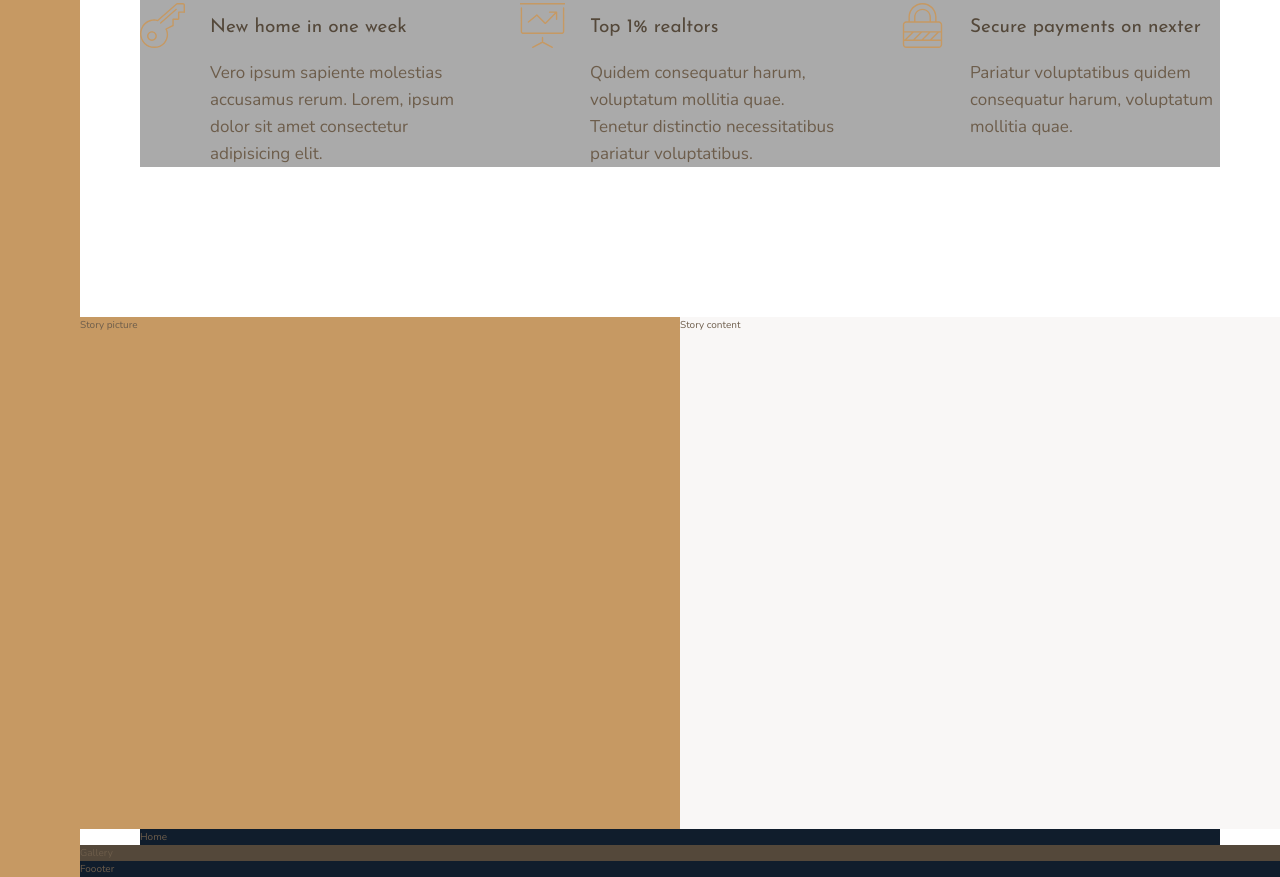
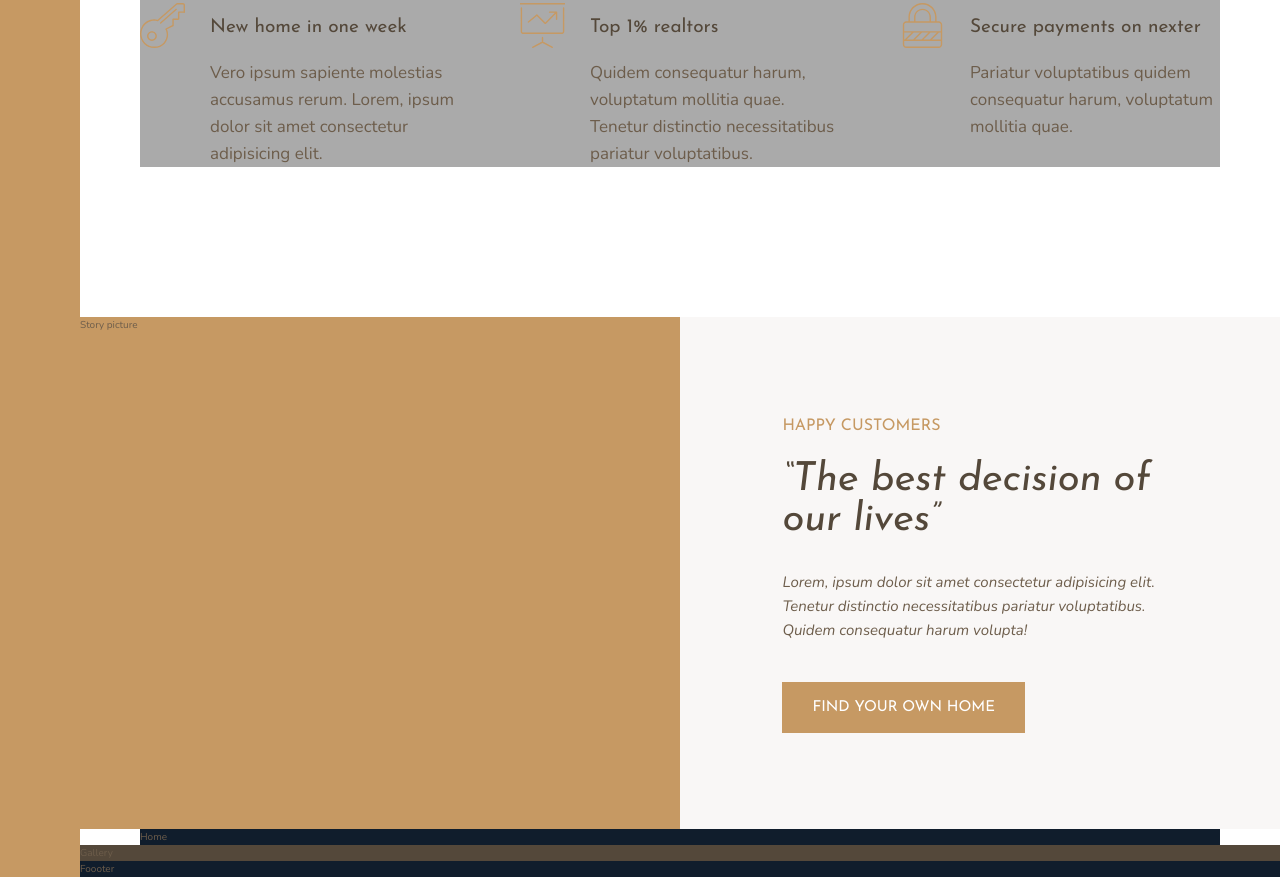
Before and after one commit to patrykpilek/Nexter, a website: page index.html in a window 1280 px wide. Shown: the part 991-1868 px from the top of the page. Drawn offline with nearby package versions, Linux system fonts and the light colour scheme.

Commit message:
Story section - content part.

```diff
--- a/img/text.txt
+++ /dev/null
@@ -1,3 +0,0 @@
---- Stories
-
-Lorem, ipsum dolor sit amet consectetur adipisicing elit. Tenetur distinctio necessitatibus pariatur voluptatibus. Quidem consequatur harum volupta!
--- a/index.html
+++ b/index.html
@@ -79,7 +79,13 @@
         </div>
 
         <div class="story__content">
-            Story content
+            <h3 class="heading-3 mb-sm">Happy Customers</h3>
+            <h2 class="heading-2 heading-2--dark mb-md">&ldquo;The best decision of our lives&rdquo;</h2>
+            <p class="story__text">
+                Lorem, ipsum dolor sit amet consectetur adipisicing elit. Tenetur distinctio necessitatibus pariatur voluptatibus. Quidem
+                consequatur harum volupta!
+            </p>
+            <button class="btn">Find your own home</button>
         </div>
 
         <section class="homes">
--- a/sass/_story.scss
+++ b/sass/_story.scss
@@ -7,6 +7,25 @@
     &__content {
         background-color: $color-grey-light-1;
         grid-column: col-start 5 / full-end;
+
+        padding: 6rem 8vw;
+        /*
+        // Flexbox
+        display: flex;
+        flex-direction: column;
+        justify-content: center;
+        align-items: flex-start;
+        */
+        // Grid
+        display: grid;
+        align-content: center;
+        justify-items: start;
+    }
+
+    &__text {
+        font-size: 1.5rem;
+        font-style: italic;
+        margin-bottom: 4rem;
     }
 
 }
--- a/sass/_typography.scss
+++ b/sass/_typography.scss
@@ -9,10 +9,24 @@
 
 .heading-2 {
     @extend %heading;
+    font-size: 4rem;
+    font-style: italic;
+    line-height: 1;
+
+    &--light {
+        color: $color-grey-light-1
+    }
+
+    &--dark {
+        color: $color-grey-dark-1;
+    }
 }
 
 .heading-3 {
     @extend %heading;
+    font-size: 1.6rem;
+    color: $color-primary;
+    text-transform: uppercase;
 }
 
 .heading-4 {
@@ -27,3 +41,36 @@
         color: $color-grey-dark-1;
     }
 }
+
+.btn {
+    background-color: $color-primary;
+    color: #fff;
+    border: none;
+    border-radius: 0;
+    font-family: $font-display;
+    font-size: 1.5rem;
+    text-transform: uppercase;
+    padding: 1.8rem 3rem;
+    cursor: pointer;
+    transition: all .2s;
+
+    &:hover {
+        background-color: $color-primary-dark;
+    }
+}
+
+.mb-sm {
+    margin-bottom: 2rem;
+}
+
+.mb-md {
+    margin-bottom: 3rem;
+}
+
+.mb-lg {
+    margin-bottom: 4rem;
+}
+
+.mb-hg {
+    margin-bottom: 8rem;
+}
```
Also changed, not shown: css/style.css.
